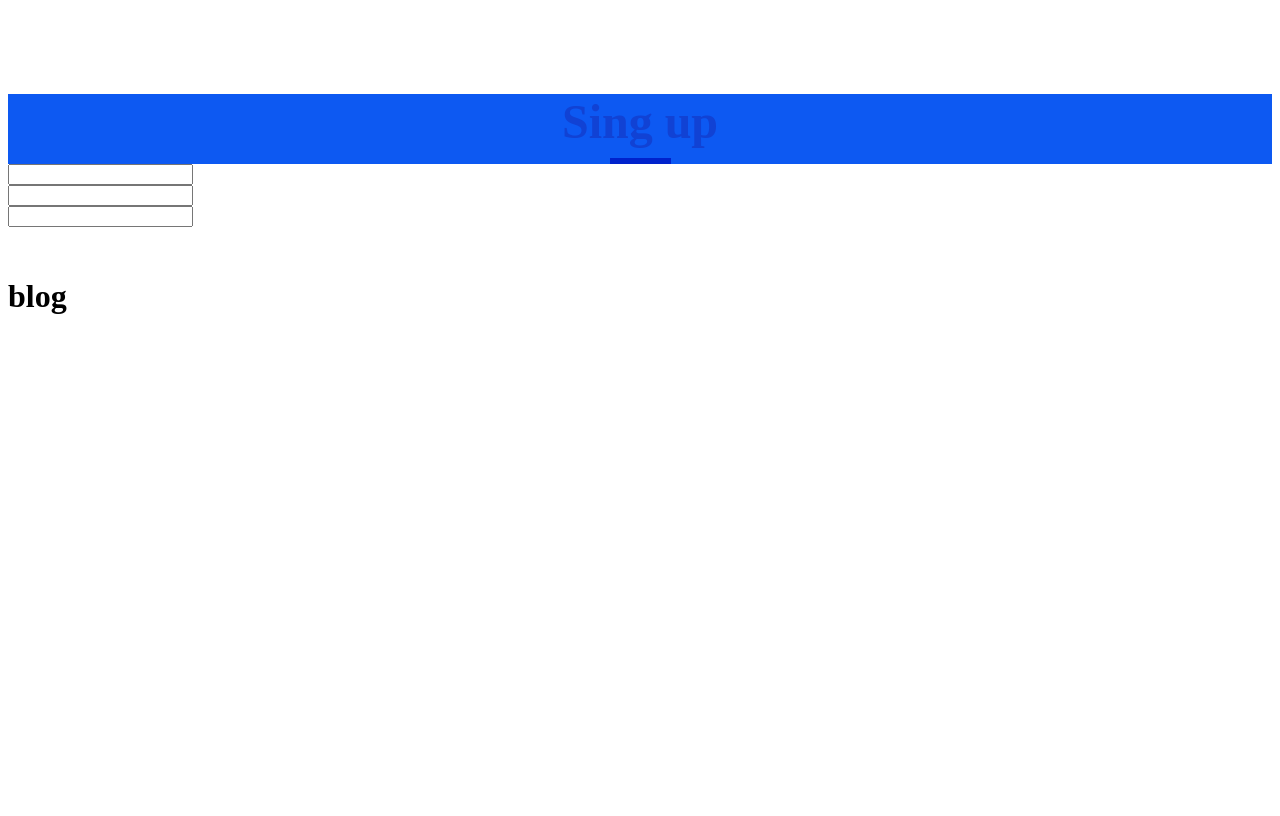
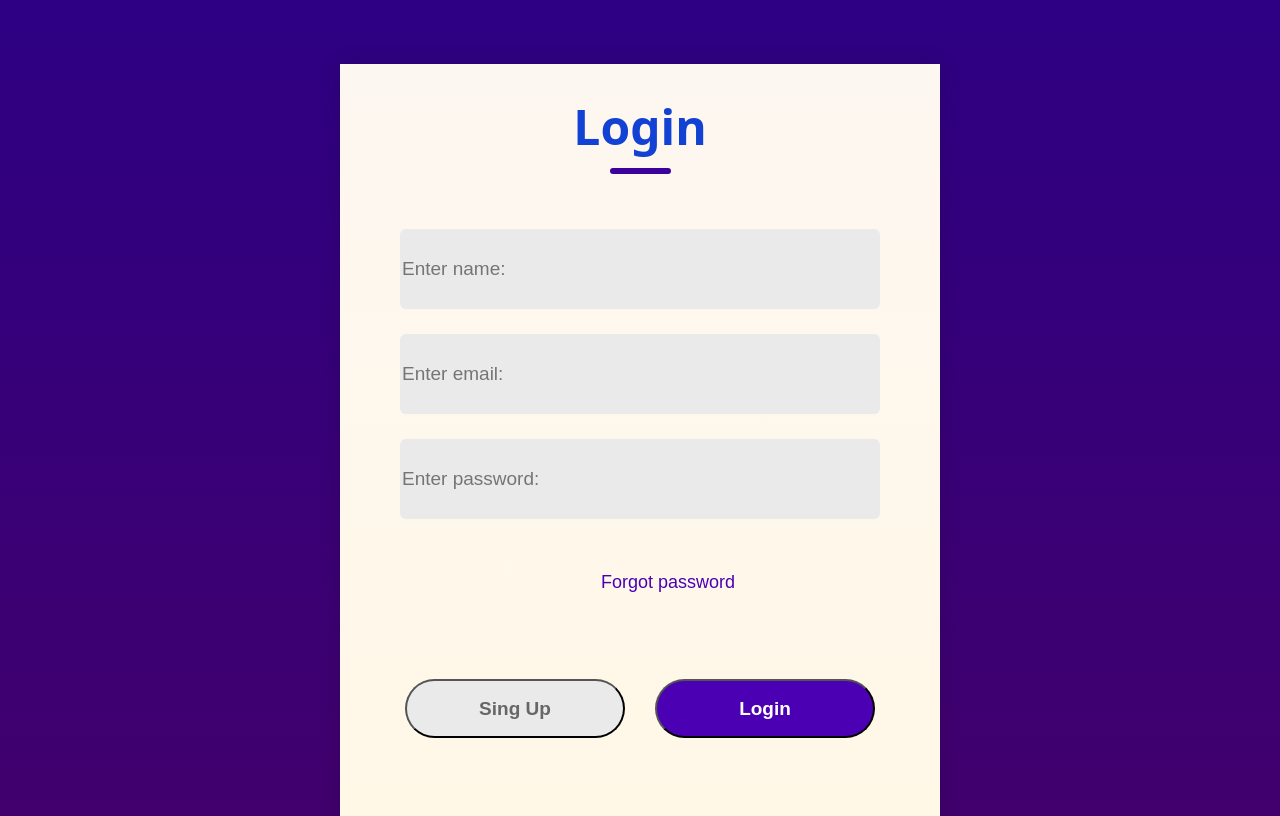
Before and after one commit to Burben-Kapula/frontend-for-blogs, a React (Vite) app: page / in a window 1280 px wide. Shown: the part 136-952 px from the top of the page. Before the commit the page ends 800 px from the top, so only its background shows below. Built offline with nearby package versions, Linux system fonts and the light colour scheme.

Commit message:
add buttom and form

```diff
--- a/index.html
+++ b/index.html
@@ -4,7 +4,8 @@
     <meta charset="UTF-8" />
     <title>Frontend</title>
     <meta name="viewport" content="width=device-width, initial-scale=1.0" />
-  </head>
+    <link rel="stylesheet" href="./src/index.css">
+    </head>
   <body>
     <div id="root"></div>
     <script type="module" src="/src/main.jsx"></script>
--- a/src/components/LoginForm.jsx
+++ b/src/components/LoginForm.jsx
@@ -1,27 +1,39 @@
-import React from "react";
+import React, { useState } from "react";
 import './css/LoginForm.css'
 
 
 
 
 function LoginForm(){
+ const [action, setAction] = useState("Login")
+
+console.log(action)
+
+
+
 
   return (
     <>
       <div className="container">
         <div className="header">
-          <div className="text">Sing up</div>
+          <div className="text">{action}</div>
           <div className="underline"></div>
         </div>
         <div className="inputs">
           <div className="input">
-            <input type="text" />
+            <input type="text" placeholder="Enter name: "/>
           </div>
           <div className="input">
-            <input type="email" />
+            <input type="email" placeholder="Enter email: "/>
           </div>
           <div className="input">
-            <input type="password" />
+            <input type="password" placeholder="Enter password: "/>
+          </div>
+            <button className="forgot-password"><span>Forgot password</span></button>
+
+          <div className="submit-container">
+            <button className={action === "Login"?"submit gray":"submit"} onClick={()=>{setAction('Sing up')}}><span>Sing Up</span></button>
+            <button className={action === "Sing Up"?"submit gray":"submit"} onClick={()=>{setAction('Login')}}><span>Login</span></button>
           </div>
         </div>
       </div>
--- a/src/components/css/LoginForm.css
+++ b/src/components/css/LoginForm.css
@@ -6,8 +6,10 @@
     flex-direction: column;
     margin: auto;
     margin-top: 200px;
+    width: 600px;
     padding-bottom: 30px;
-
+    background: linear-gradient(#fdf7f1, #fff8e7);
+    box-shadow: 0 0 20px rgba(0, 0, 0, 0.15);
 }
 .header {
     display: flex;
@@ -16,8 +18,6 @@
     gap: 9px;
     width: 100%;
     margin-top: 30px;
-        background-color:
-    hsl(220, 90%, 50%);
 }
 
 
@@ -30,5 +30,73 @@
 .underline {
     width: 61px;
     height: 6px;
-    background-color: hsl(230, 100%, 40%);
+    background-color: #3c009d;
+    border-radius: 9px;
 }
+.inputs {
+    margin-top: 55px;
+    display: flex;
+    flex-direction: column;
+    gap: 25px;
+}
+
+
+.input {
+    display: flex;
+    align-items: center;
+    margin: auto;
+    width: 480px;
+    height: 80px;
+    background: #eaeaea;
+    border-radius: 6px;
+
+}
+
+.input input {
+    height: 50px;
+    width: 400px;
+    background: transparent;
+    border: none;
+    outline: none;
+    color: #797979;
+    font-size:19px;
+}
+
+.forgot-password {
+    padding-left: 62px;
+    margin-top: 27px;
+    color: #797979;
+    font-size: 18px;
+    background: transparent;
+    border: none;
+}
+
+.forgot-password span {
+    color: #4c00b4;
+    cursor: pointer;
+}
+
+.submit-container {
+    display: flex;
+    gap: 30px;
+    margin: 60px auto;
+}
+
+.submit {
+    display: flex;
+    justify-content: center;
+    align-items: center;
+    width: 220px;
+    height: 59px;
+    color: #fff;
+    background: #4c00b4;
+    font-size: 19px;
+    font-weight: 700;
+    cursor: pointer;
+    border-radius: 50px;
+}
+
+.gray {
+    background: #EAEAEA;
+    color: #676767
+}
--- /dev/null
+++ b/src/index.css
@@ -0,0 +1,11 @@
+body    {
+    margin: 0;
+    font-family: system-ui, -apple-system, BlinkMacSystemFont, 'Segoe UI', Roboto, Oxygen, Ubuntu, Cantarell, 'Open Sans', 'Helvetica Neue', "sans-serif", system-ui, -apple-system, BlinkMacSystemFont, 'Segoe UI', Roboto, Oxygen, Ubuntu, Cantarell, 'Open Sans', 'Helvetica Neue', sans-serif;
+    -webkit-font-smoothing: antialiased;
+    -moz-osx-font-smoothing: grayscale;
+    height: 100vh;
+  background: linear-gradient(#2A0087, #42006C);
+}
+
+code {
+  font-family: source-code-pro, Menlo, Monaco, Consolas, monospace;}
```
